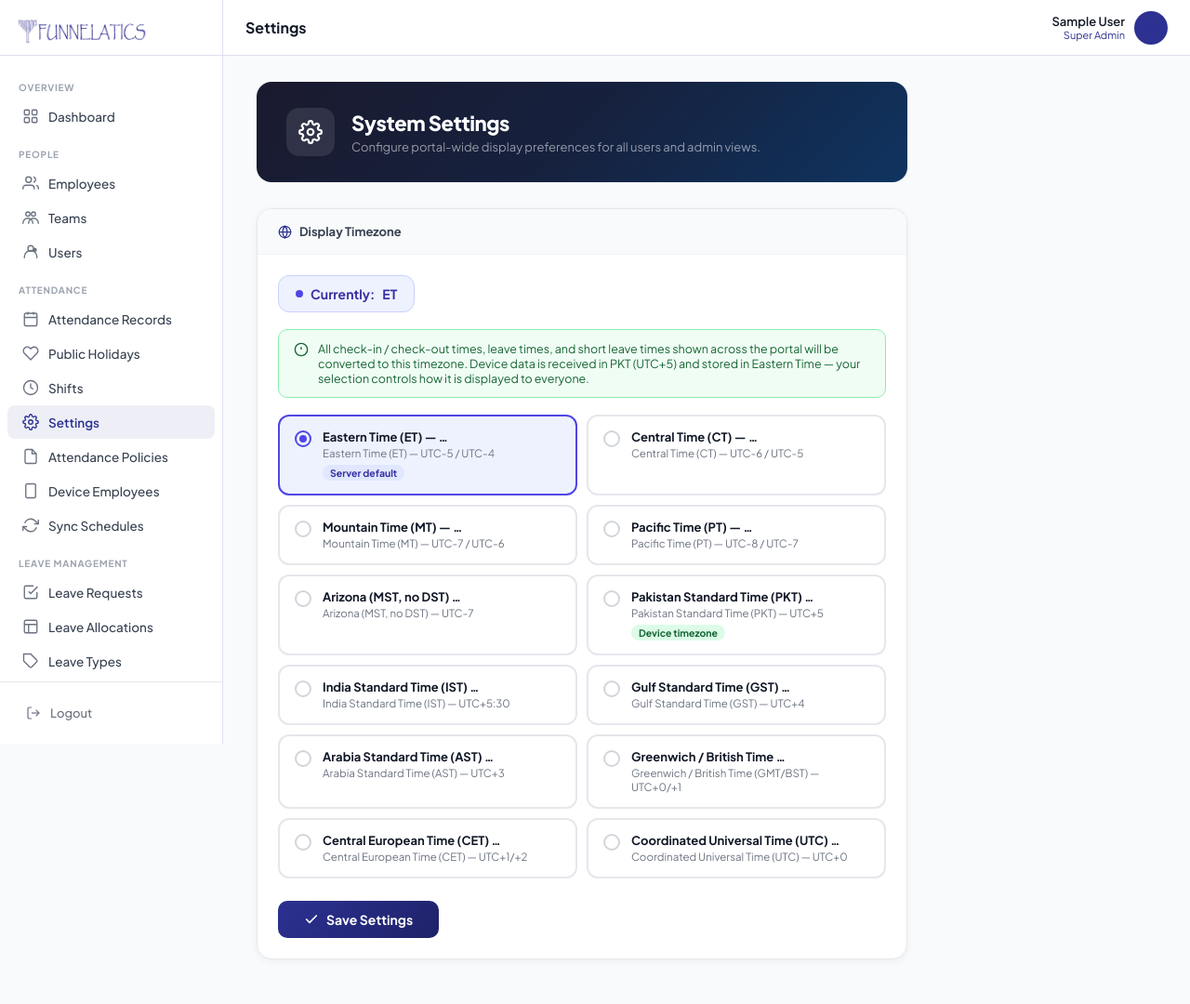
After one commit to website-a11y/Digilatics-Portal, a Django app: page /portal/hr/settings/ in a window 1280 px wide. The commit adds this page. Shown: the whole page at 93% size. Run offline with Django 5.2, Linux system fonts and the light colour scheme; the visitor is signed in with stand-in values (Sample User, id 1); data comes from the database, SQL or seed files in the repository.

Commit message:
Move Settings to portal: add hr_settings view, sidebar entry, and template
Co-Authored-By: Claude Sonnet 4.6 <noreply@anthropic.com>

```diff
--- a/portal/urls.py
+++ b/portal/urls.py
@@ -64,6 +64,7 @@ urlpatterns = [
     path("hr/attendance/shifts/add/",                   views.hr_shift_edit,              name="hr_shift_add"),
     path("hr/attendance/shifts/<int:pk>/",              views.hr_shift_edit,              name="hr_shift_edit"),
     path("hr/attendance/shifts/<int:pk>/delete/",       views.hr_shift_delete,            name="hr_shift_delete"),
+    path("hr/settings/",                                views.hr_settings,                name="hr_settings"),
 
     # Leaves
     path("hr/leaves/",                                  views.hr_leaves,                  name="hr_leaves"),
--- a/portal/views.py
+++ b/portal/views.py
@@ -2202,6 +2202,29 @@ def hr_shifts(request):
 
 
 @login_required(login_url="/portal/login/")
+def hr_settings(request):
+    if not _hr_check(request):
+        return redirect("portal:dashboard")
+    from attendance.models import SystemSetting
+    from attendance.tz_utils import get_display_tz_label
+    setting = SystemSetting.get()
+    if request.method == "POST":
+        tz = request.POST.get("display_timezone", "").strip()
+        valid = [v for v, _ in SystemSetting.TIMEZONE_CHOICES]
+        if tz in valid:
+            setting.display_timezone = tz
+            setting.save()
+            from django.contrib import messages
+            messages.success(request, f"Display timezone updated to: {setting.get_display_timezone_display()}")
+        return redirect("portal:hr_settings")
+    return render(request, "portal/hr/settings.html", {
+        "setting": setting,
+        "choices": SystemSetting.TIMEZONE_CHOICES,
+        "current_label": get_display_tz_label(),
+    })
+
+
+@login_required(login_url="/portal/login/")
 def hr_shift_edit(request, pk=None):
     if not _hr_check(request):
         return redirect("portal:dashboard")
--- a/templates/portal/hr/attendance.html
+++ b/templates/portal/hr/attendance.html
@@ -16,7 +16,7 @@
   <a href="{% url 'portal:hr_shifts' %}" class="ep-btn-sm" style="text-decoration:none;">
     ⏰ Shifts
   </a>
-  <a href="/admin/attendance/systemsetting/" class="ep-btn-sm" style="text-decoration:none;margin-left:auto;">
+  <a href="{% url 'portal:hr_settings' %}" class="ep-btn-sm" style="text-decoration:none;margin-left:auto;">
     ⚙ Settings &nbsp;<span style="opacity:.6;font-size:11px;">({% tz_label %})</span>
   </a>
 </div>
--- a/templates/portal/hr/base.html
+++ b/templates/portal/hr/base.html
@@ -99,6 +99,15 @@
           <polyline points="12 6 12 12 16 14"/>
         </svg>
         Shifts
+      </a>
+
+      <a href="{% url 'portal:hr_settings' %}"
+         class="ep-nav-item {% if request.resolver_match.url_name == 'hr_settings' %}active{% endif %}">
+        <svg viewBox="0 0 24 24" fill="none" stroke="currentColor" stroke-width="1.8">
+          <circle cx="12" cy="12" r="3"/>
+          <path d="M19.4 15a1.65 1.65 0 0 0 .33 1.82l.06.06a2 2 0 0 1-2.83 2.83l-.06-.06a1.65 1.65 0 0 0-1.82-.33 1.65 1.65 0 0 0-1 1.51V21a2 2 0 0 1-4 0v-.09A1.65 1.65 0 0 0 9 19.4a1.65 1.65 0 0 0-1.82.33l-.06.06a2 2 0 0 1-2.83-2.83l.06-.06A1.65 1.65 0 0 0 4.68 15a1.65 1.65 0 0 0-1.51-1H3a2 2 0 0 1 0-4h.09A1.65 1.65 0 0 0 4.6 9a1.65 1.65 0 0 0-.33-1.82l-.06-.06a2 2 0 0 1 2.83-2.83l.06.06A1.65 1.65 0 0 0 9 4.68a1.65 1.65 0 0 0 1-1.51V3a2 2 0 0 1 4 0v.09a1.65 1.65 0 0 0 1 1.51 1.65 1.65 0 0 0 1.82-.33l.06-.06a2 2 0 0 1 2.83 2.83l-.06.06A1.65 1.65 0 0 0 19.4 9a1.65 1.65 0 0 0 1.51 1H21a2 2 0 0 1 0 4h-.09a1.65 1.65 0 0 0-1.51 1z"/>
+        </svg>
+        Settings
       </a>
 
       <a href="{% url 'portal:hr_attendance_policy' %}"
--- /dev/null
+++ b/templates/portal/hr/settings.html
@@ -0,0 +1,144 @@
+{% extends "portal/hr/base.html" %}
+{% block title %}Settings — Funnelatics HR{% endblock %}
+{% block page_title %}Settings{% endblock %}
+
+{% block content %}
+<style>
+.ss-wrap{max-width:700px;}
+.ss-hero{border-radius:16px;padding:28px 32px;margin-bottom:28px;
+  background:linear-gradient(135deg,#1a1a2e 0%,#16213e 50%,#0f3460 100%);
+  display:flex;align-items:center;gap:18px;}
+.ss-hero-icon{width:52px;height:52px;border-radius:14px;background:rgba(255,255,255,.1);
+  display:flex;align-items:center;justify-content:center;flex-shrink:0;}
+.ss-hero-icon svg{width:26px;height:26px;color:#fff;}
+.ss-hero-title{font-size:22px;font-weight:900;color:#fff;margin:0 0 4px;letter-spacing:-.02em;}
+.ss-hero-sub{font-size:13px;color:rgba(255,255,255,.55);margin:0;}
+.ss-card{background:#fff;border:1px solid #E5E7EB;border-radius:16px;
+  box-shadow:0 2px 8px rgba(0,0,0,.05);overflow:hidden;margin-bottom:20px;}
+.ss-card-head{padding:16px 22px;border-bottom:1px solid #F3F4F6;background:#F9FAFB;
+  display:flex;align-items:center;gap:8px;}
+.ss-card-head svg{width:15px;height:15px;color:#2c3192;}
+.ss-card-head-title{font-size:13px;font-weight:700;color:#374151;}
+.ss-card-body{padding:22px;}
+.ss-current-badge{display:inline-flex;align-items:center;gap:8px;padding:10px 18px;
+  border-radius:12px;background:#EEF2FF;border:1.5px solid #C7D2FE;
+  font-size:14px;font-weight:700;color:#3730a3;margin-bottom:18px;}
+.ss-current-dot{width:8px;height:8px;border-radius:50%;background:#4f46e5;}
+.ss-tz-grid{display:grid;grid-template-columns:1fr 1fr;gap:10px;}
+@media(max-width:600px){.ss-tz-grid{grid-template-columns:1fr;}}
+.ss-tz-option{display:flex;align-items:flex-start;gap:12px;padding:14px 16px;
+  border-radius:12px;border:2px solid #E5E7EB;cursor:pointer;
+  transition:border-color .15s,background .15s;position:relative;}
+.ss-tz-option:hover{border-color:#a5b4fc;background:#F5F3FF;}
+.ss-tz-option.selected{border-color:#4f46e5;background:#EEF2FF;}
+.ss-tz-option input[type=radio]{position:absolute;opacity:0;width:0;height:0;}
+.ss-tz-radio{width:18px;height:18px;border-radius:50%;border:2px solid #D1D5DB;
+  flex-shrink:0;margin-top:1px;display:flex;align-items:center;justify-content:center;}
+.ss-tz-option.selected .ss-tz-radio{border-color:#4f46e5;}
+.ss-tz-radio-dot{width:8px;height:8px;border-radius:50%;background:#4f46e5;display:none;}
+.ss-tz-option.selected .ss-tz-radio-dot{display:block;}
+.ss-tz-name{font-size:13px;font-weight:700;color:#111827;margin-bottom:2px;}
+.ss-tz-desc{font-size:11.5px;color:#6B7280;}
+.ss-tz-tag{display:inline-block;margin-top:5px;padding:2px 8px;border-radius:999px;
+  font-size:10.5px;font-weight:700;background:#E0E7FF;color:#3730a3;}
+.ss-tz-tag.highlight{background:#DCFCE7;color:#166534;}
+.ss-save-row{display:flex;align-items:center;gap:12px;margin-top:24px;}
+.ss-save-btn{display:inline-flex;align-items:center;gap:8px;padding:11px 28px;
+  border-radius:10px;background:linear-gradient(135deg,#2c3192,#1e2268);
+  color:#fff;font-size:14px;font-weight:700;border:none;cursor:pointer;transition:opacity .12s;}
+.ss-save-btn:hover{opacity:.88;}
+.ss-save-btn svg{width:16px;height:16px;}
+.ss-info{background:#F0FDF4;border:1.5px solid #86EFAC;border-radius:10px;
+  padding:12px 16px;font-size:12.5px;color:#166534;display:flex;gap:10px;align-items:flex-start;}
+.ss-info svg{flex-shrink:0;width:16px;height:16px;margin-top:1px;}
+</style>
+
+<div class="ss-wrap">
+
+  <div class="ss-hero">
+    <div class="ss-hero-icon">
+      <svg viewBox="0 0 24 24" fill="none" stroke="currentColor" stroke-width="2" stroke-linecap="round" stroke-linejoin="round">
+        <circle cx="12" cy="12" r="3"/>
+        <path d="M19.4 15a1.65 1.65 0 0 0 .33 1.82l.06.06a2 2 0 0 1-2.83 2.83l-.06-.06a1.65 1.65 0 0 0-1.82-.33 1.65 1.65 0 0 0-1 1.51V21a2 2 0 0 1-4 0v-.09A1.65 1.65 0 0 0 9 19.4a1.65 1.65 0 0 0-1.82.33l-.06.06a2 2 0 0 1-2.83-2.83l.06-.06A1.65 1.65 0 0 0 4.68 15a1.65 1.65 0 0 0-1.51-1H3a2 2 0 0 1 0-4h.09A1.65 1.65 0 0 0 4.6 9a1.65 1.65 0 0 0-.33-1.82l-.06-.06a2 2 0 0 1 2.83-2.83l.06.06A1.65 1.65 0 0 0 9 4.68a1.65 1.65 0 0 0 1-1.51V3a2 2 0 0 1 4 0v.09a1.65 1.65 0 0 0 1 1.51 1.65 1.65 0 0 0 1.82-.33l.06-.06a2 2 0 0 1 2.83 2.83l-.06.06A1.65 1.65 0 0 0 19.4 9a1.65 1.65 0 0 0 1.51 1H21a2 2 0 0 1 0 4h-.09a1.65 1.65 0 0 0-1.51 1z"/>
+      </svg>
+    </div>
+    <div>
+      <h1 class="ss-hero-title">System Settings</h1>
+      <p class="ss-hero-sub">Configure portal-wide display preferences for all users and admin views.</p>
+    </div>
+  </div>
+
+  <form method="post">
+    {% csrf_token %}
+
+    <div class="ss-card">
+      <div class="ss-card-head">
+        <svg viewBox="0 0 24 24" fill="none" stroke="currentColor" stroke-width="2" stroke-linecap="round" stroke-linejoin="round">
+          <circle cx="12" cy="12" r="10"/><line x1="2" y1="12" x2="22" y2="12"/>
+          <path d="M12 2a15.3 15.3 0 0 1 4 10 15.3 15.3 0 0 1-4 10 15.3 15.3 0 0 1-4-10 15.3 15.3 0 0 1 4-10z"/>
+        </svg>
+        <span class="ss-card-head-title">Display Timezone</span>
+      </div>
+      <div class="ss-card-body">
+
+        <div class="ss-current-badge">
+          <span class="ss-current-dot"></span>
+          Currently: <strong id="current-tz-label">{{ current_label }}</strong>
+        </div>
+
+        <div class="ss-info" style="margin-bottom:18px;">
+          <svg viewBox="0 0 24 24" fill="none" stroke="currentColor" stroke-width="2"><circle cx="12" cy="12" r="10"/><line x1="12" y1="8" x2="12" y2="12"/><line x1="12" y1="16" x2="12.01" y2="16"/></svg>
+          <span>
+            All check-in / check-out times, leave times, and short leave times shown across the portal
+            will be converted to this timezone. Device data is received in PKT (UTC+5) and stored in
+            Eastern Time — your selection controls how it is displayed to everyone.
+          </span>
+        </div>
+
+        <div class="ss-tz-grid" id="tz-grid">
+          {% for value, label in choices %}
+          <label class="ss-tz-option {% if setting.display_timezone == value %}selected{% endif %}" data-val="{{ value }}" data-label="{{ current_label }}">
+            <input type="radio" name="display_timezone" value="{{ value }}"
+              {% if setting.display_timezone == value %}checked{% endif %}>
+            <div class="ss-tz-radio"><div class="ss-tz-radio-dot"></div></div>
+            <div>
+              <div class="ss-tz-name">{{ label|truncatewords:4 }}</div>
+              <div class="ss-tz-desc">{{ label }}</div>
+              {% if value == "Asia/Karachi" %}
+              <span class="ss-tz-tag highlight">Device timezone</span>
+              {% elif value == "America/New_York" %}
+              <span class="ss-tz-tag">Server default</span>
+              {% endif %}
+            </div>
+          </label>
+          {% endfor %}
+        </div>
+
+        <div class="ss-save-row">
+          <button type="submit" class="ss-save-btn">
+            <svg viewBox="0 0 24 24" fill="none" stroke="currentColor" stroke-width="2.5" stroke-linecap="round" stroke-linejoin="round">
+              <polyline points="20 6 9 17 4 12"/>
+            </svg>
+            Save Settings
+          </button>
+        </div>
+
+      </div>
+    </div>
+
+  </form>
+</div>
+
+<script>
+(function () {
+  var options = document.querySelectorAll('.ss-tz-option');
+  options.forEach(function (opt) {
+    opt.addEventListener('click', function () {
+      options.forEach(function (o) { o.classList.remove('selected'); });
+      opt.classList.add('selected');
+      opt.querySelector('input[type=radio]').checked = true;
+    });
+  });
+})();
+</script>
+{% endblock %}
```
